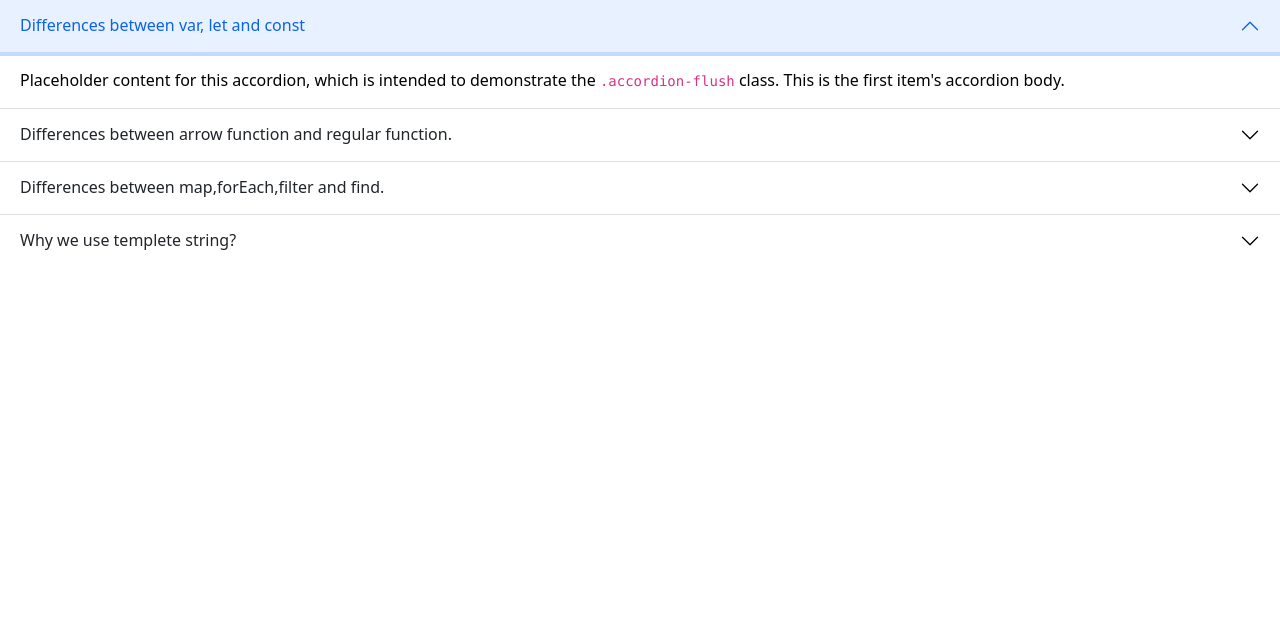
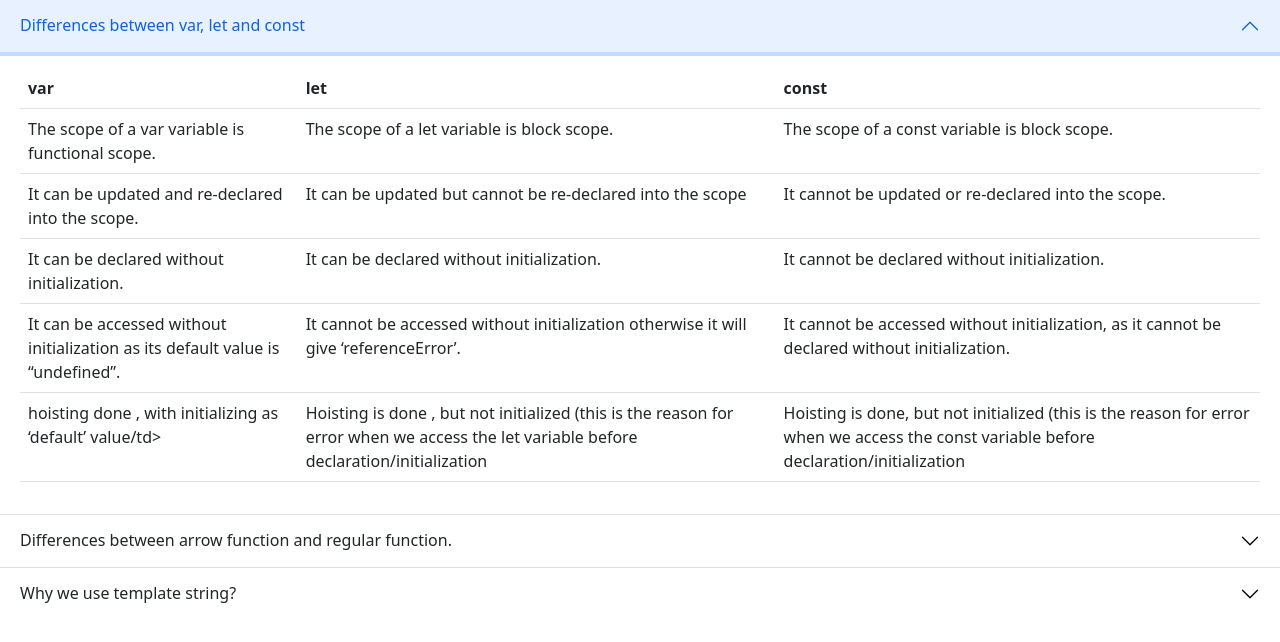
Before and after one commit to almasoud49/news-gateway, a plain HTML site: page bonus.html in a window 1280 px wide. Both pictures are taken after a click on the button "Differences between var, let and const". Drawn offline with nearby package versions, Linux system fonts and the light colour scheme.

Commit message:
questions answer added

```diff
--- a/bonus.html
+++ b/bonus.html
@@ -3,7 +3,7 @@
     <head>
         <meta charset="utf-8">
         <meta name="viewport" content="width=device-width, initial-scale=1">
-        <title>Bootstrap demo</title>
+        <title>Questions answer</title>
         <link href="https://cdn.jsdelivr.net/npm/bootstrap@5.2.0/dist/css/bootstrap.min.css" rel="stylesheet" integrity="sha384-gH2yIJqKdNHPEq0n4Mqa/HGKIhSkIHeL5AyhkYV8i59U5AR6csBvApHHNl/vI1Bx" crossorigin="anonymous">
     </head>
     <body>
@@ -12,44 +12,78 @@
                 <div class="accordion-item">
                 <h2 class="accordion-header" id="flush-headingOne">
                     <button class="accordion-button collapsed" type="button" data-bs-toggle="collapse" data-bs-target="#flush-collapseOne" aria-expanded="false" aria-controls="flush-collapseOne">
-                    Differences between var, let and const
+                        Differences between var, let and const
                     </button>
                 </h2>
                 <div id="flush-collapseOne" class="accordion-collapse collapse" aria-labelledby="flush-headingOne" data-bs-parent="#accordionFlushExample">
-                    <div class="accordion-body">Placeholder content for this accordion, which is intended to demonstrate the <code>.accordion-flush</code> class. This is the first item's accordion body.</div>
+                    <div class="accordion-body"><table class="table caption-top">
+                        <thead>
+                            <tr>
+
+                                <th scope="col">var</th>
+                                <th scope="col">let</th>
+                                <th scope="col">const</th>
+                            </tr>
+                            </thead>
+                            <tbody>
+                            <tr>
+
+                                <td>The scope of a var variable is functional scope.</td>
+                                <td>The scope of a let variable is block scope.</td>
+                                <td>The scope of a const variable is block scope.</td>
+                            </tr>
+                            <tr>
+
+                                <td>It can be updated and re-declared into the scope.</td>
+                                <td>It can be updated but cannot be re-declared into the scope</td>
+                                <td>It cannot be updated or re-declared into the scope.</td>
+                            </tr>
+                            <tr>
+
+                                <td>It can be declared without initialization.</td>
+                                <td>It can be declared without initialization.</td>
+                                <td>It cannot be declared without initialization.</td>
+                            </tr>
+                            <tr>
+
+                                <td>It can be accessed without initialization as its default value is “undefined”.</td>
+                                <td>It cannot be accessed without initialization otherwise it will give ‘referenceError’.</td>
+                                <td>It cannot be accessed without initialization, as it cannot be declared without initialization.</td>
+                            </tr>
+                            <tr>
+
+                                <td>hoisting done , with initializing as ‘default’ value/td>
+                                <td>Hoisting is done , but not initialized (this is the reason for error when we access the let variable before declaration/initialization</td>
+                                <td>Hoisting is done, but not initialized (this is the reason for error when we access the const variable before declaration/initialization</td>
+                            </tr>
+                            </tbody>
+                        </table></div>
                 </div>
                 </div>
                 <div class="accordion-item">
                 <h2 class="accordion-header" id="flush-headingTwo">
                     <button class="accordion-button collapsed" type="button" data-bs-toggle="collapse" data-bs-target="#flush-collapseTwo" aria-expanded="false" aria-controls="flush-collapseTwo">
                     Differences between arrow function and regular function.
+
+
                     </button>
                 </h2>
                 <div id="flush-collapseTwo" class="accordion-collapse collapse" aria-labelledby="flush-headingTwo" data-bs-parent="#accordionFlushExample">
-                    <div class="accordion-body">Placeholder content for this accordion, which is intended to demonstrate the <code>.accordion-flush</code> class. This is the second item's accordion body. Let's imagine this being filled with some actual content.</div>
+                    <div class="accordion-body">Regular functions created using function declarations or expressions are constructible and callable. Since regular functions are constructible, they can be called using the new keyword. However, the arrow functions are only callable and not constructible, i.e arrow functions can never be used as constructor functions.</div>
                 </div>
                 </div>
                 <div class="accordion-item">
                 <h2 class="accordion-header" id="flush-headingThree">
                     <button class="accordion-button collapsed" type="button" data-bs-toggle="collapse" data-bs-target="#flush-collapseThree" aria-expanded="false" aria-controls="flush-collapseThree">
-                    Differences between map,forEach,filter and find.
+                        Why we use template string?
+
                     </button>
                 </h2>
                 <div id="flush-collapseThree" class="accordion-collapse collapse" aria-labelledby="flush-headingThree" data-bs-parent="#accordionFlushExample">
-                    <div class="accordion-body">Placeholder content for this accordion, which is intended to demonstrate the <code>.accordion-flush</code> class. This is the third item's accordion body. Nothing more exciting happening here in terms of content, but just filling up the space to make it look, at least at first glance, a bit more representative of how this would look in a real-world application.</div>
+                    <div class="accordion-body">Template strings are a powerful feature of modern JavaScript released in ES6. It lets us insert/interpolate variables and expressions into strings without needing to concatenate like in older versions of JavaScript. It allows us to create strings that are complex and contain dynamic elements.</div>
                 </div>
                 </div>
-                <div class="accordion-item">
-                    <h2 class="accordion-header" id="flush-headingThree">
-                        <button class="accordion-button collapsed" type="button" data-bs-toggle="collapse" data-bs-target="#flush-collapseThree" aria-expanded="false" aria-controls="flush-collapseThree">
-                        Why we use templete string?
-                        </button>
-                    </h2>
-                    <div id="flush-collapseThree" class="accordion-collapse collapse" aria-labelledby="flush-headingThree" data-bs-parent="#accordionFlushExample">
-                        <div class="accordion-body">Placeholder content for this accordion, which is intended to demonstrate the <code>.accordion-flush</code> class. This is the third item's accordion body. Nothing more exciting happening here in terms of content, but just filling up the space to make it look, at least at first glance, a bit more representative of how this would look in a real-world application.</div>
-                    </div>
-                    </div>
-            </div>
+
     </header>
         <script src="https://cdn.jsdelivr.net/npm/bootstrap@5.2.0/dist/js/bootstrap.bundle.min.js" integrity="sha384-A3rJD856KowSb7dwlZdYEkO39Gagi7vIsF0jrRAoQmDKKtQBHUuLZ9AsSv4jD4Xa" crossorigin="anonymous"></script>
     </body>
--- a/news.js
+++ b/news.js
@@ -7,12 +7,12 @@ const loadCategories =async()=>{
 }
 const displayCategories = (categories)=>{
     const categoriesContainer = document.getElementById('news-container');
-    categories.forEach(item=>{
+    categories.forEach(category=>{
         const ul = document.createElement('ul');
         ul.classList.add('menu', 'menu-horizontal','rounded-box')
         ul.innerHTML =`
         <div class="row row-cols-auto list-unstyled  mx-auto d-block">
-        <li><a onclick ="loadCatDetails('${item.category_id}')">${item.category_name}</a></li>
+        <li><a onclick ="loadCategoryDetails('${category.category_id}')">${category.category_name}</a></li>
         </div>
         `;
 
```
Also changed, not shown: index.html (+1 -1 lines).
